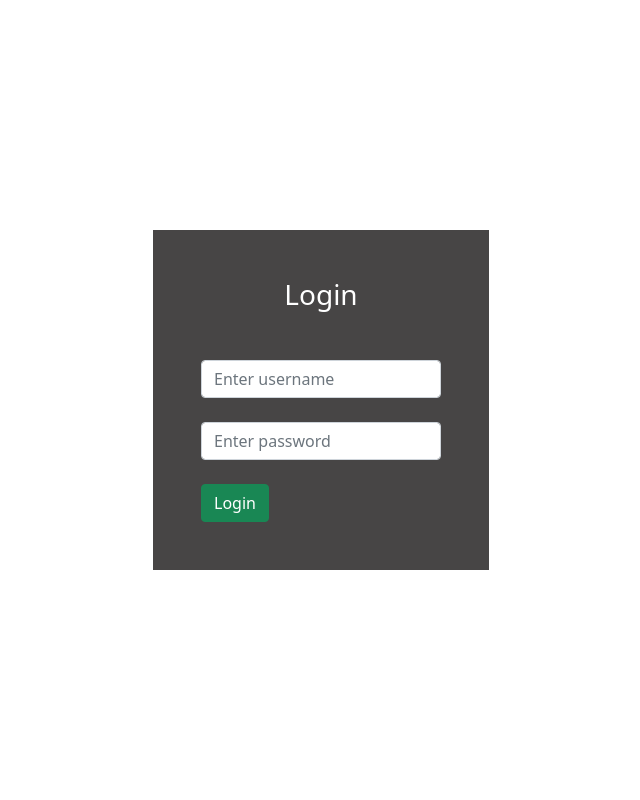
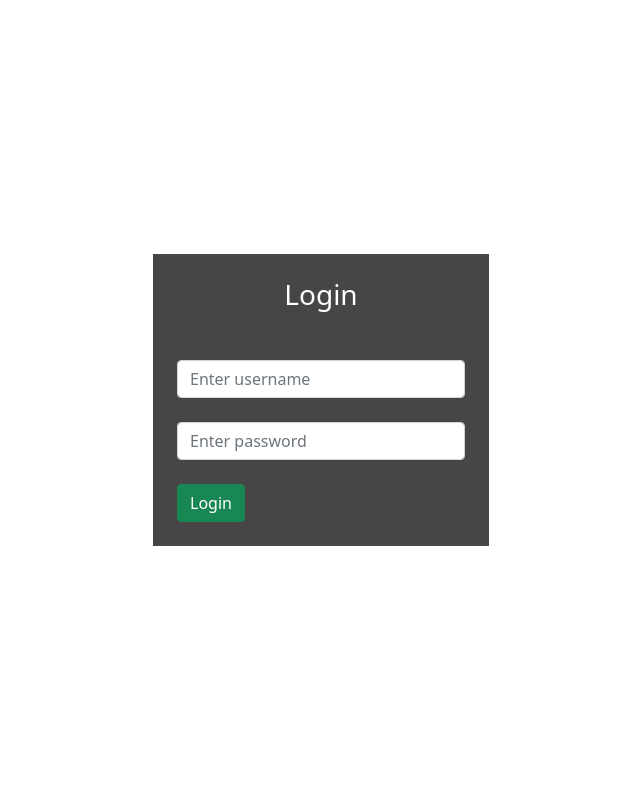
Before and after one commit to engrmarkk/Django_personal_todo, a Django app: template templates/login.html in a window 1280 px wide. Shown: the whole page, without its empty margins (319-959 px from the left). Run offline with Django 4.2, Linux system fonts and the light colour scheme; the template is opened without the code that fills it, so the values that code supplies are empty; some libraries are stand-ins or nearby versions.

Commit message:
modified

```diff
--- a/templates/login.html
+++ b/templates/login.html
@@ -35,7 +35,7 @@
     {% endif %}
 
     <form action="/" method="post" class="form-group d-flex flex-column justify-content-center" id="form">
-       <div id="div" class="p-5">
+       <div id="div" class="p-4">
         <h3 class="text-white text-center mb-5">Login</h3>
                {% csrf_token %}
         <input type="text" name="username" placeholder="Enter username" class="form-control"> <br>
```
